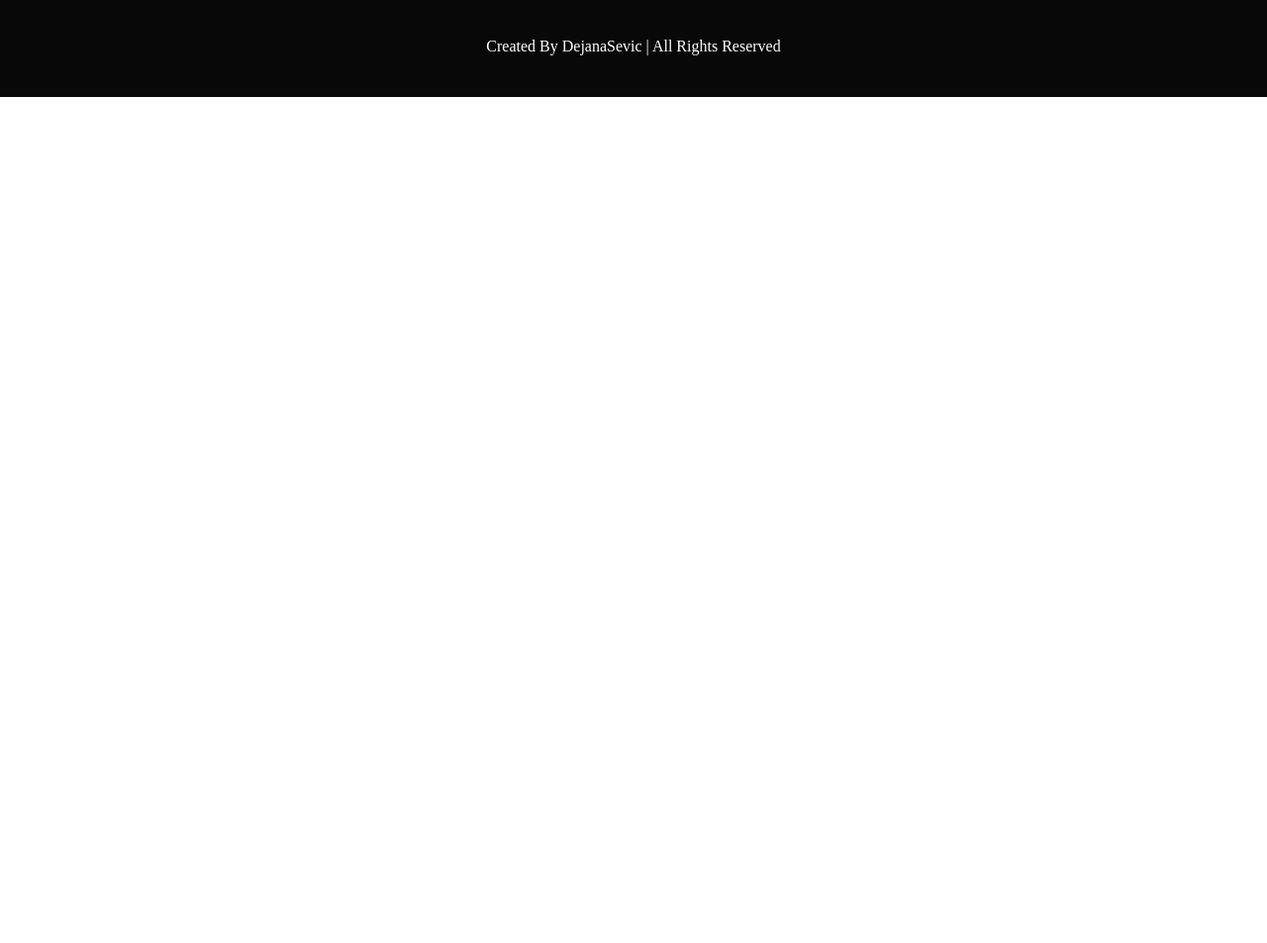
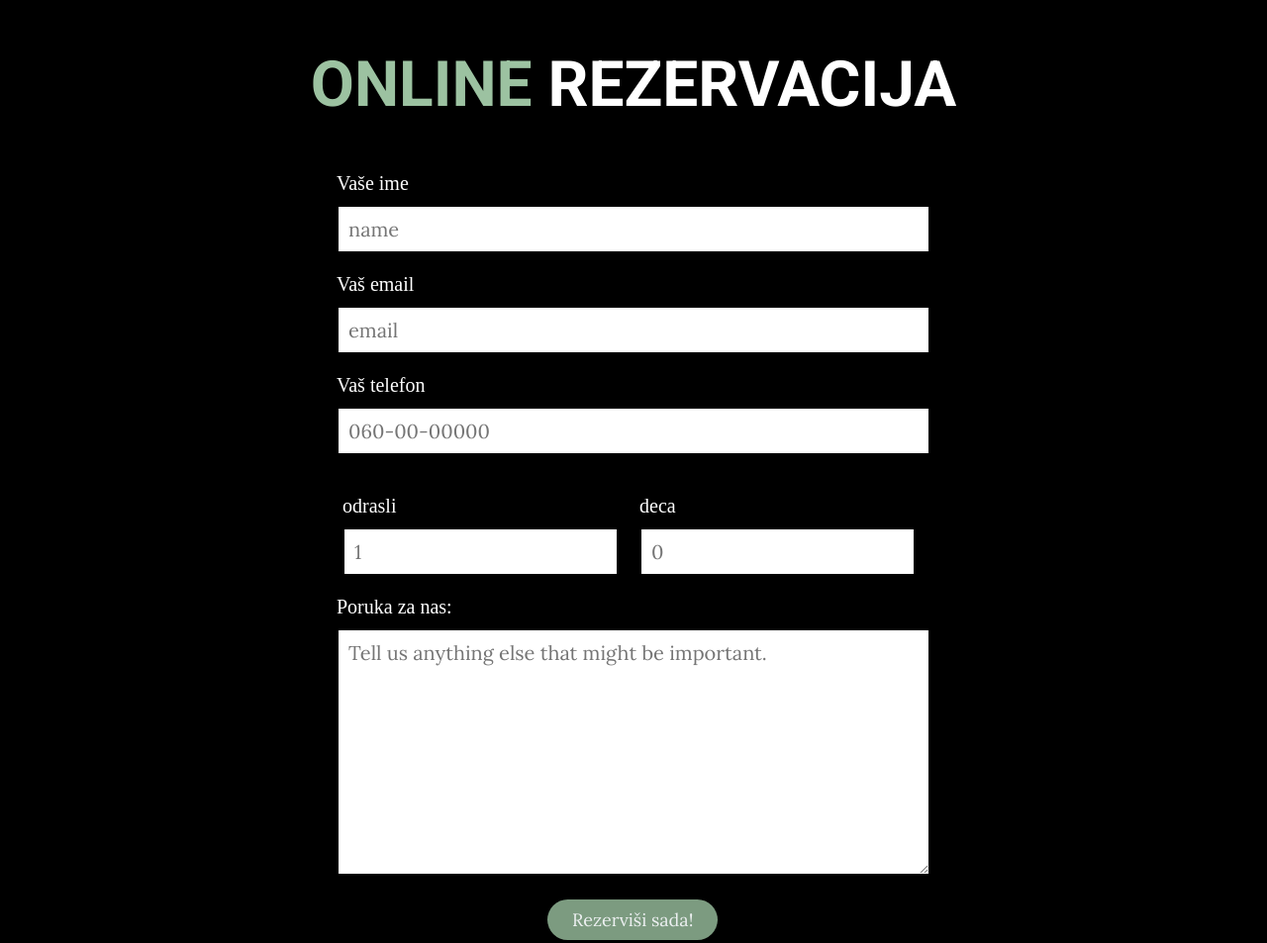
Before and after one commit to dejanaasevic/OOP, a plain HTML site: page coffee shop/rezervacija.html in a window 1280 px wide. Shown: the part 849-1802 px from the top of the page at 99% size. Before the commit the page ends 947 px from the top, so only its background shows below. Drawn offline with Linux system fonts and the light colour scheme.

Commit message:
Add files via upload

```diff
--- a/coffee shop/css/style.css
+++ b/coffee shop/css/style.css
@@ -50,7 +50,7 @@ header{
 button{
     padding: 9px 25px;
     margin-left: 20px;
-    background-color: rgba(156, 194, 161,1);
+    background-color: rgba(156, 194, 161,0.8);
     border: none;
     border-radius:50px;
     cursor: pointer;
@@ -63,10 +63,10 @@ margin-top:10px;
 }
 .aboutus {
     background-color: #000000;
-    height: 670px;
+    height: 620px;
 }
 button:hover{
-      background-color: rgba(156, 194, 161,0.7);
+      background-color: rgba(156, 194, 161,0.5);
 }
 .banner-area{
   background-image:url(homeimg.png);
@@ -291,3 +291,63 @@ footer{
     background-color: #080808;
     height: 100px;
 }
+.booking{
+
+    background-color: #000000;
+    color: white;
+}
+form{
+width: 700px;
+  margin: 0 auto;
+  padding: 50px;
+}
+div.elem-group {
+  margin: 20px 0;
+}
+div.elem-group.inlined {
+  width: 49%;
+  display: inline-block;
+  float: left;
+  margin-left: 1%;
+}
+label {
+  display: block;
+  font-family: 'Lora' serif;;
+  padding-bottom: 10px;
+  font-size: 20px;
+}
+input, select, textarea {
+  border-radius: 2px;
+  border: 2px solid ;
+  box-sizing: border-box;
+  font-size: 20px;
+  font-family: 'Lora';
+  width: 100%;
+  padding: 10px;
+}
+div.elem-group.inlined input {
+  width: 95%;
+  display: inline-block;
+}
+
+textarea {
+  height: 250px;
+}
+.bookingbutton{
+    font-size: 18px;
+    margin-left: 213px;
+    margin-top: 20px;
+}
+.bookingheading{
+    height: 100px;
+    text-align: center;
+    color: #FFFFFF;
+    text-transform: uppercase;
+    padding-bottom: 3.5rem;
+    padding-top: 50px;
+    font-size: 4rem;
+    font-family: 'Roboto', sans-serif;
+}
+.bookingheading span{
+ color: rgba(156, 194, 161,1);
+}
--- a/coffee shop/rezervacija.html
+++ b/coffee shop/rezervacija.html
@@ -14,7 +14,7 @@
     <body>
         <!--header starts here-->
         <header>
-             <img  class="logo" src="img/logo.png"  alt="logo" width=180>
+             <img class="logo" src="img/logo.png"  alt="logo" width=180>
             <!-- navigation starts here-->
             <nav>
                 <ul class="nav_link">
@@ -43,9 +43,36 @@
 
         <!-- booking section start here-->
         <section class="booking">
+            <h1 class="bookingheading">
+                <span>online</span> rezervacija
+            </h1>
+            <form>
+                <div class="elem-group">
+                    <label for="name">Vaše ime</label>
+                    <input type="text" id="name"  placeholder="name" pattern=[A-Z\a-z]{3,20} required>
+                </div>
+                <div class="elem-group">
+                    <label for="email">Vaš email</label>
+                     <input type="email" id="email"  placeholder="email" required>
+                </div>
+                <div class="elem-group">
+                    <label for="phone">Vaš telefon</label>
+                    <input type="tel" id="phone" placeholder="060-00-00000" pattern=(\d{3})-?\s?(\d{3})-?\s?(\d{4}) required>
+                </div>
+                <div class="elem-group inlined">
+                    <label for="adult">odrasli</label>
+                    <input type="number" id="adult"placeholder="1" min="1" required>
+        	    </div>
+                <div class="elem-group inlined">
+                    <label for="child">deca</label>
+                    <input type="number" id="child"  placeholder="0" min="0" required>
+               </div>
 
-
-
+              <label for="message">Poruka za nas:</label>
+                <textarea id="message" placeholder="Tell us anything else that might be important." required></textarea>
+                <br>
+            <button class="bookingbutton">Rezerviši sada!</button>
+          </form>
         </section>
 
 
```
Also changed, not shown: coffee shop/index.html (+3 -1 lines), coffee shop/img/spanishlatte.png (added).
